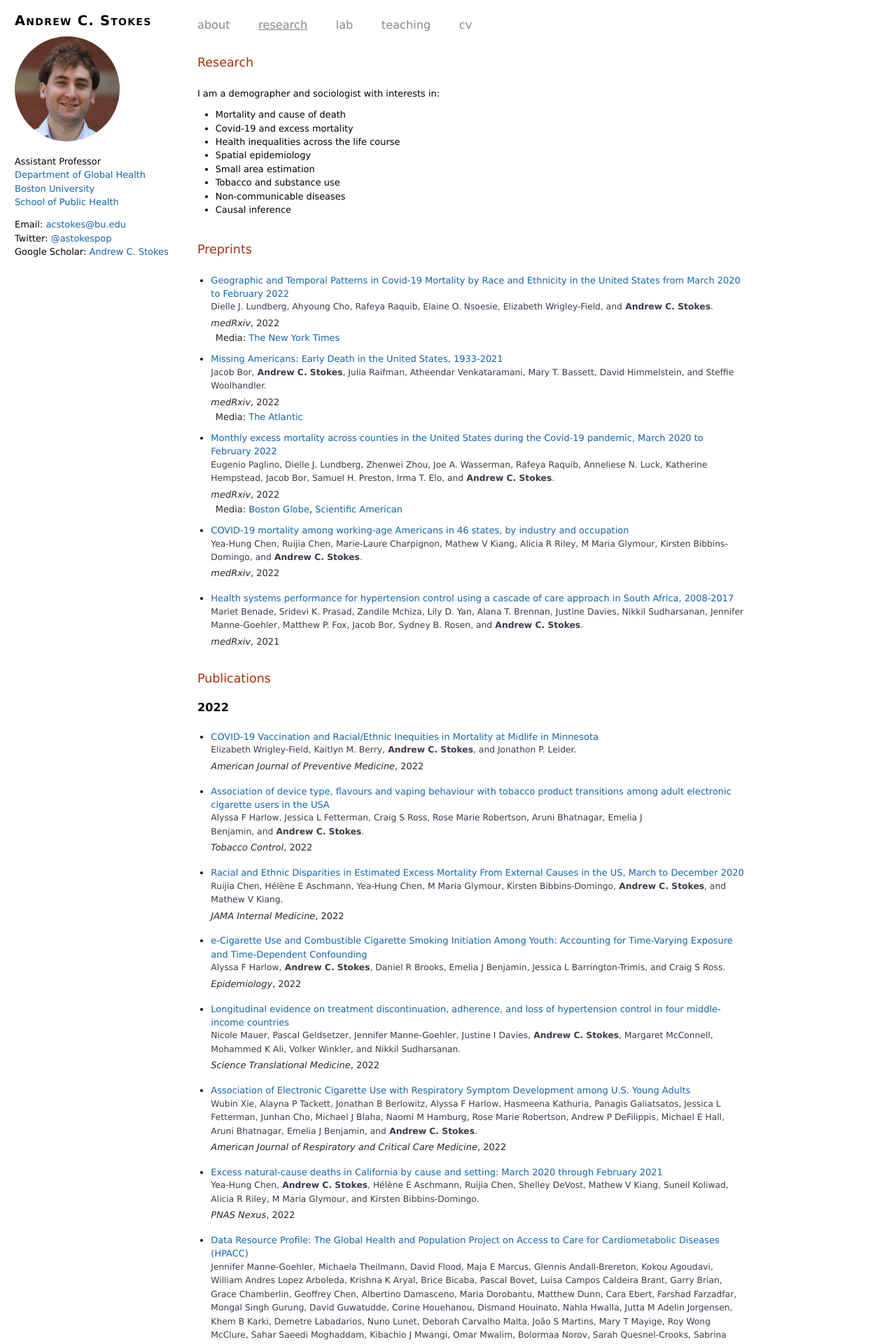
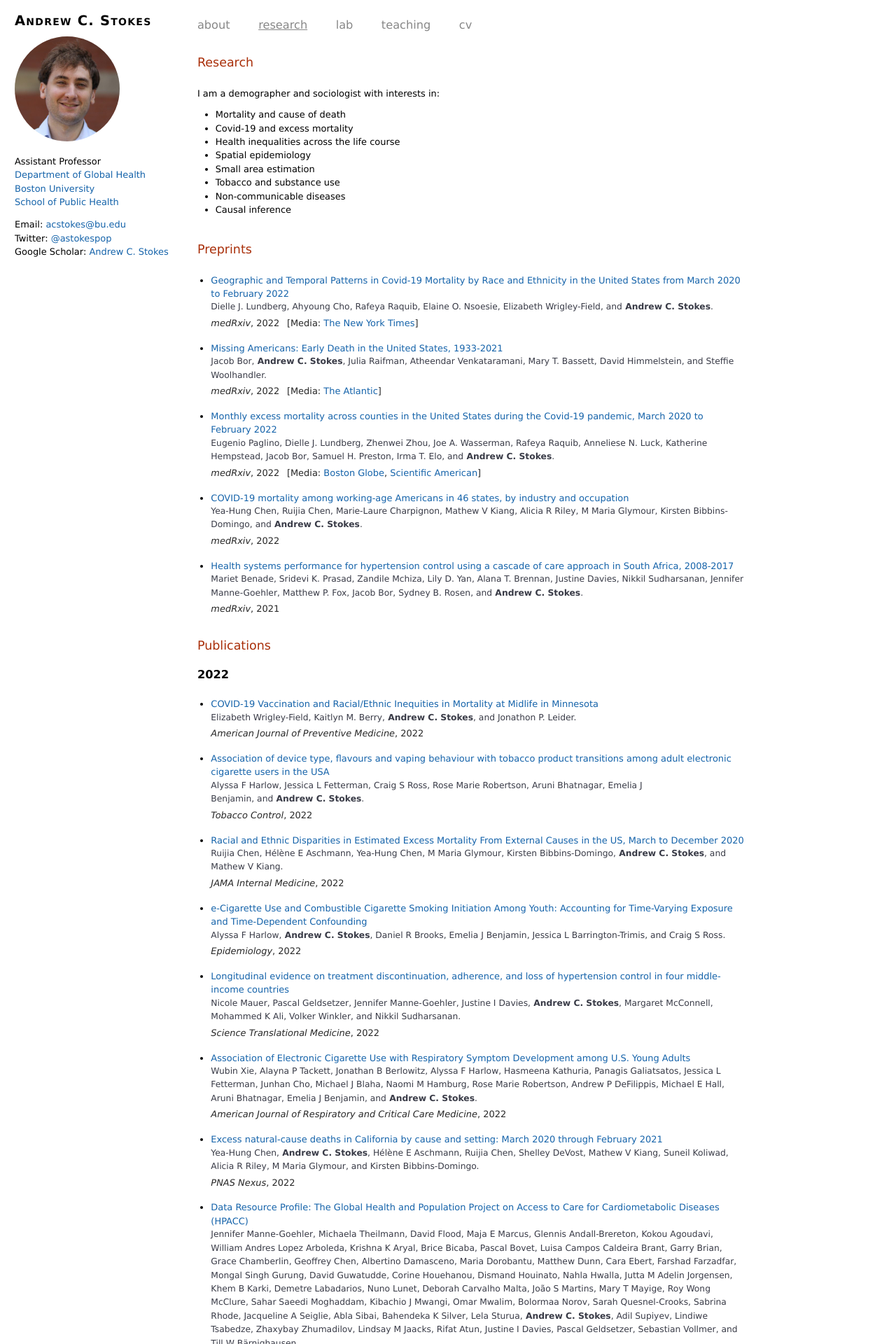
Before and after one commit to Aykerimm/andrew-profile, a Jekyll site: the page built from researches.html, in a window 1280 px wide. Shown: the top 1920 px of the page at 70% size. Built offline with Jekyll 4.4.1, drawn with Linux system fonts in a browser that asks for light colours; some of the changed text lies outside the part shown.

Commit message:
Change media coverage line

```diff
--- a/researches.html
+++ b/researches.html
@@ -3,12 +3,6 @@ layout: default
 pageurl: /researches
 ---
 <p class="title">Research</p>
-
-<style>
-    ul {
-        /* text-align: justify; */
-    }
-</style>
 <div class="researches__description">
     <p>I am a demographer and sociologist with interests in:</p>
     <ul>
@@ -42,22 +36,21 @@ pageurl: /researches
             {%- endfor -%}
         </p>
         <p class="research__meta">
-            <span><span class="research__meta-publisher">{{ research.publisher }}</span>{% if research.publisher != "" %}, {% endif %}{{ research.date.year }}</span>
-        </p>
-        {% if research.mediaCoverage and research.mediaCoverage != empty %}
-        <p class="research__meta research__meta-media-coverage">
+            <span><span class="research__meta-publisher">{{ research.publisher }}</span>{% if research.publisher != "" %}, {% endif %}{{ research.date.year }}{% if research.mediaCoverage and research.mediaCoverage != empty %}
+            <span class="research__meta research__meta-media-coverage">
                 <span>
-                <span class="research__meta-media-header", trim_blocks=True>Media:</span>
+                    <span class="research__meta-media-header">[Media:</span>
                     {% for media in research.mediaCoverage %}
                     <a class="research__meta-media-link" href="{{media.link}}">{{media.name}}</a>
                     {%- if forloop.last != true -%}
                     ,
                     {%- endif -%}
-                {% endfor %}
+                    {% endfor %}]
 
                 </span>
+            </span>
+            {% endif %}</span>
         </p>
-        {% endif %}
     </li>
     {% endfor %}
 </ul>
@@ -86,22 +79,21 @@ pageurl: /researches
                 {%- endfor -%}
             </p>
             <p class="research__meta">
-                <span class="research__meta-publisher">{{ research.publisher }}</span>{% if research.publisher != "" %}, {% endif %}{{ research.date.year }}
-            </p>
-            {% if research.mediaCoverage and research.mediaCoverage != empty %}
-            <p class="research__meta research__meta-media-coverage">
+                <span class="research__meta-publisher">{{ research.publisher }}</span>{% if research.publisher != "" %}, {% endif %}{{ research.date.year }} {% if research.mediaCoverage and research.mediaCoverage != empty %}
+                <span class="research__meta research__meta-media-coverage">
                     <span>
-                    <span class="research__meta-media-header">Media:</span>
+                        <span class="research__meta-media-header">[Media:</span>
                     {% for media in research.mediaCoverage %}
                         <a class="research__meta-media-link" href="{{media.link}}">{{media.name}}</a>
                         {%- if forloop.last != true -%}
                             ,
                         {%- endif -%}
-                {% endfor %}
+                    {% endfor %}]
 
                     </span>
+                </span>
+                {% endif %}
             </p>
-            {% endif %}
         </li>
         {% endfor %}
     </ul>
```
Also changed, not shown: Gemfile.lock. Lines whose indentation alone changed are shown as unchanged.
